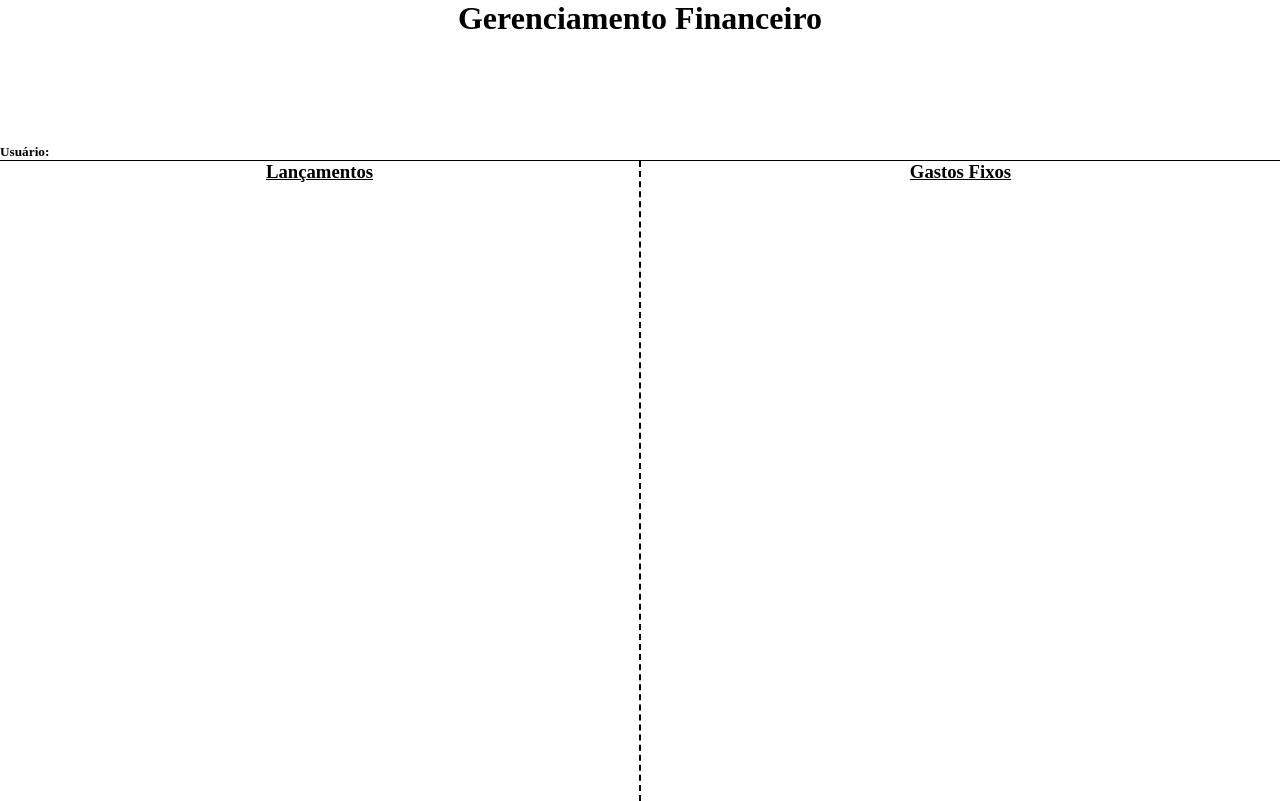
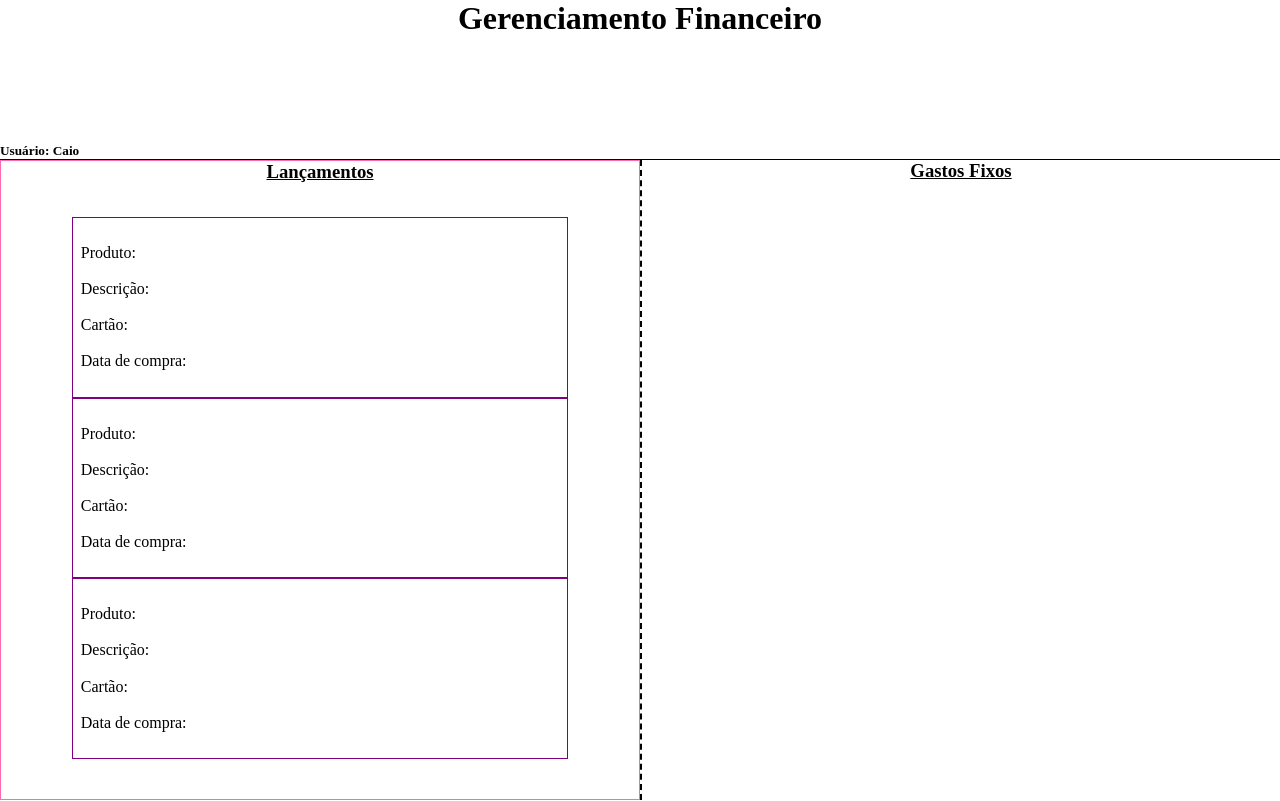
Before and after one commit to k-fields/finance, a plain HTML site: page index.html in a window 1280 px wide. Drawn offline with Linux system fonts and the light colour scheme.

Commit message:
Implements structure for adding expense cards

```diff
--- a/index.css
+++ b/index.css
@@ -2,9 +2,11 @@
     /* border: 1px solid hotpink;  */
     margin: 0;
     padding: 0;
+    box-sizing: border-box;
 }
 
 body {
+    width:100vw;
     height:100vh;
     --header-height: 20vh;
 }
@@ -43,6 +45,10 @@ body {
     align-items:center;
 }
 
+.despesas-e-receitas{
+    border:1px solid hotpink;
+}
+
 .gastos-fixos {
     border-left:2px dashed black;
 }
@@ -54,3 +60,31 @@ body {
     text-align: center;
     text-decoration:underline;
 }
+
+.cardspanel{
+    margin-top: .5rem;
+    height: 90%;
+    width: 80%;
+    /* border:2px solid black; */
+    padding:1rem;
+    display:flex;
+    flex-direction:column;
+    align-items:center;
+    justify-content: flex-start;
+    overflow-x:scroll;
+}
+
+.card{
+    box-sizing: content-box;
+    max-width: 100%;
+    width:100%;
+    padding:.5rem;
+    max-height: 30%;
+    min-height:20%;
+    height:20%;
+    border:1px solid purple;
+    display:flex;
+    flex-direction: column;
+    justify-content: space-evenly;
+    flex: 1 0 0;
+}
--- a/index.html
+++ b/index.html
@@ -9,12 +9,34 @@
         <!-- Painel superior-->
         <div class="header">
             <h1 class="title">Gerenciamento Financeiro</h1>
-            <h5 class="user">Usuário: </h5>
+            <h5 class="user">Usuário: Caio</h5>
         </div>
         <!-- Fim do painel superior -->
         <div class="dashboard">
             <div class="despesas-e-receitas">
                 <h3 class="dashboard-title">Lançamentos</h3>
+                <div class="cardspanel">
+                    <div class="card">
+                        <span>Produto:</span>
+                        <span>Descrição:</span>
+                        <span>Cartão:</span>
+                        <span>Data de compra:</span>
+                    </div>
+
+                    <div class="card">
+                        <span>Produto:</span>
+                        <span>Descrição:</span>
+                        <span>Cartão:</span>
+                        <span>Data de compra:</span>
+                    </div>
+                    <div class="card">
+                        <span>Produto:</span>
+                        <span>Descrição:</span>
+                        <span>Cartão:</span>
+                        <span>Data de compra:</span>
+                    </div>
+                </div>
+
             </div>
             <div class="gastos-fixos">
                 <h3 class="dashboard-title"> Gastos Fixos</h3>
```
